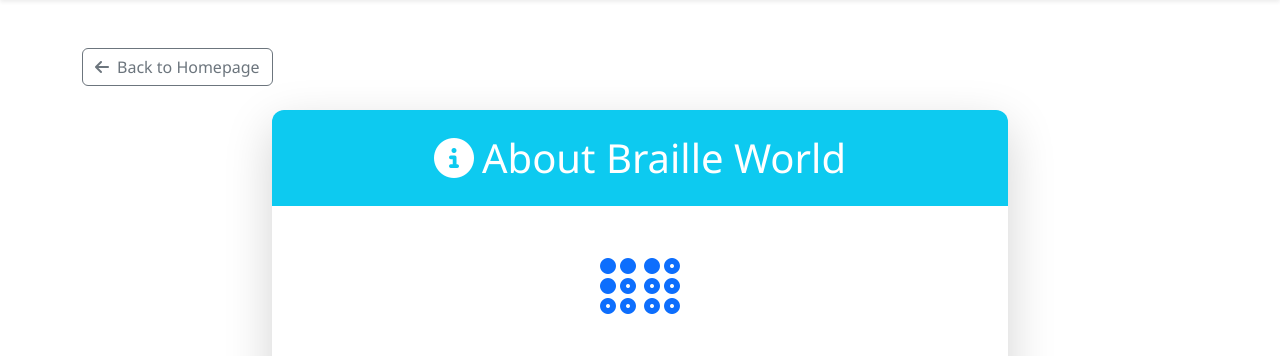
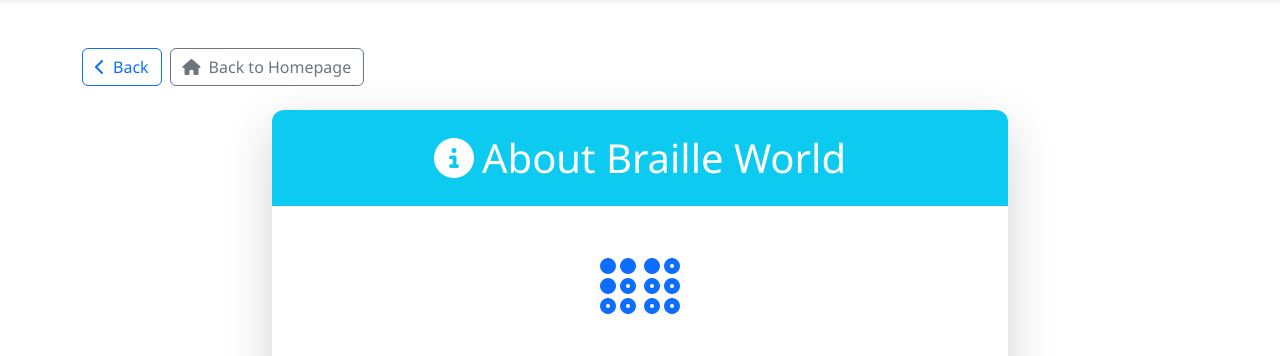
Before and after one commit to rahuldev870/Braille-N, a Flask app: page /about in a window 1280 px wide. Shown: the part 64-420 px from the top of the page. Run offline with Flask 3, Linux system fonts and the light colour scheme.

Commit message:
Give users a way to easily return to the homepage and previous page
Adds "Back" and "Back to Homepage" buttons to service pages and updates CSS.

Replit-Commit-Author: Agent
Replit-Commit-Session-Id: 62c940ab-afeb-4ff7-b0c5-249ca2ffaff6
Replit-Commit-Screenshot-Url: https://storage.googleapis.com/screenshot-production-us-central1/dc36b820-df01-4d1b-909f-8284e52a6643/f780ebb7-57b5-4861-897e-cb6d11739276.jpg

```diff
--- /dev/null
+++ b/main.py
@@ -0,0 +1,4 @@
+from app import app
+
+if __name__ == '__main__':
+    app.run(host='0.0.0.0', port=5000, debug=True)
--- a/static/css/style.css
+++ b/static/css/style.css
@@ -396,6 +396,23 @@ footer {
     font-weight: 600;
 }
 
+/* Navigation Buttons */
+.d-flex.gap-2 {
+    gap: 0.5rem !important;
+}
+
+.btn-outline-primary:hover {
+    background-color: #007bff;
+    border-color: #007bff;
+    color: #fff;
+}
+
+.btn-outline-secondary:hover {
+    background-color: #6c757d;
+    border-color: #6c757d;
+    color: #fff;
+}
+
 /* Utility Classes */
 .text-gradient {
     background: linear-gradient(135deg, #007bff 0%, #0056b3 100%);
--- a/templates/about.html
+++ b/templates/about.html
@@ -5,10 +5,13 @@
 {% block content %}
 <section class="py-5">
     <div class="container">
-        <!-- Back Button -->
-        <div class="mb-4">
+        <!-- Navigation Buttons -->
+        <div class="mb-4 d-flex gap-2 flex-wrap">
+            <button onclick="history.back()" class="btn btn-outline-primary">
+                <i class="fas fa-chevron-left me-2"></i>Back
+            </button>
             <a href="{{ url_for('index') }}" class="btn btn-outline-secondary">
-                <i class="fas fa-arrow-left me-2"></i>Back to Homepage
+                <i class="fas fa-home me-2"></i>Back to Homepage
             </a>
         </div>
 
```
Also changed, not shown: templates/image_to_braille.html (+6 -3 lines), templates/text_to_braille.html (+6 -3 lines), 1 other file.
